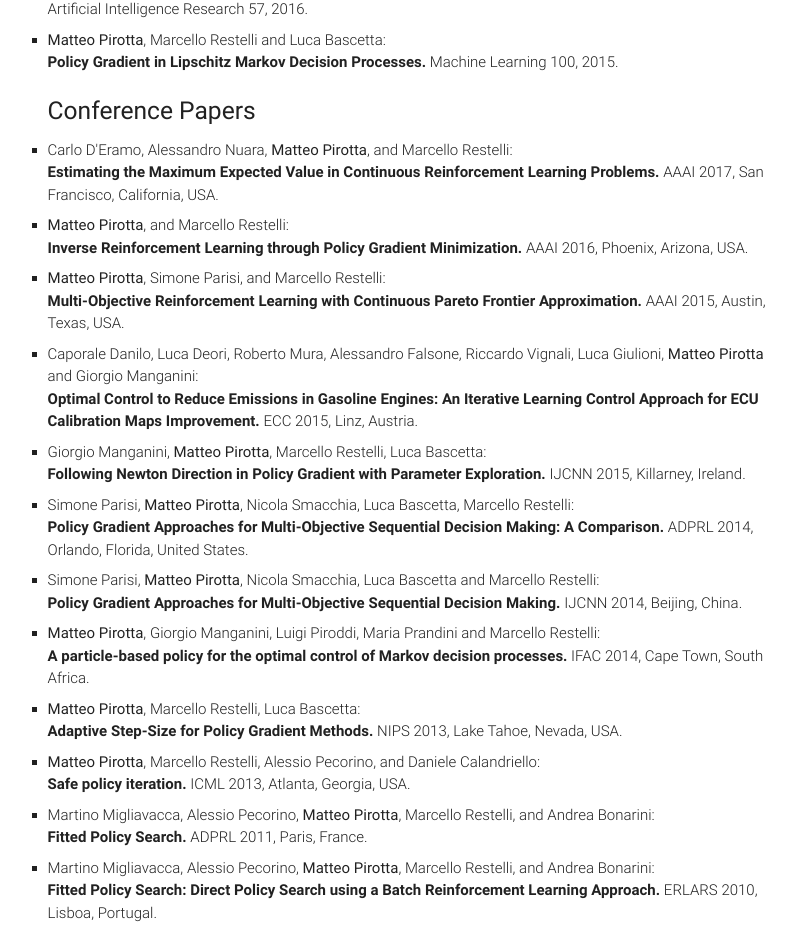
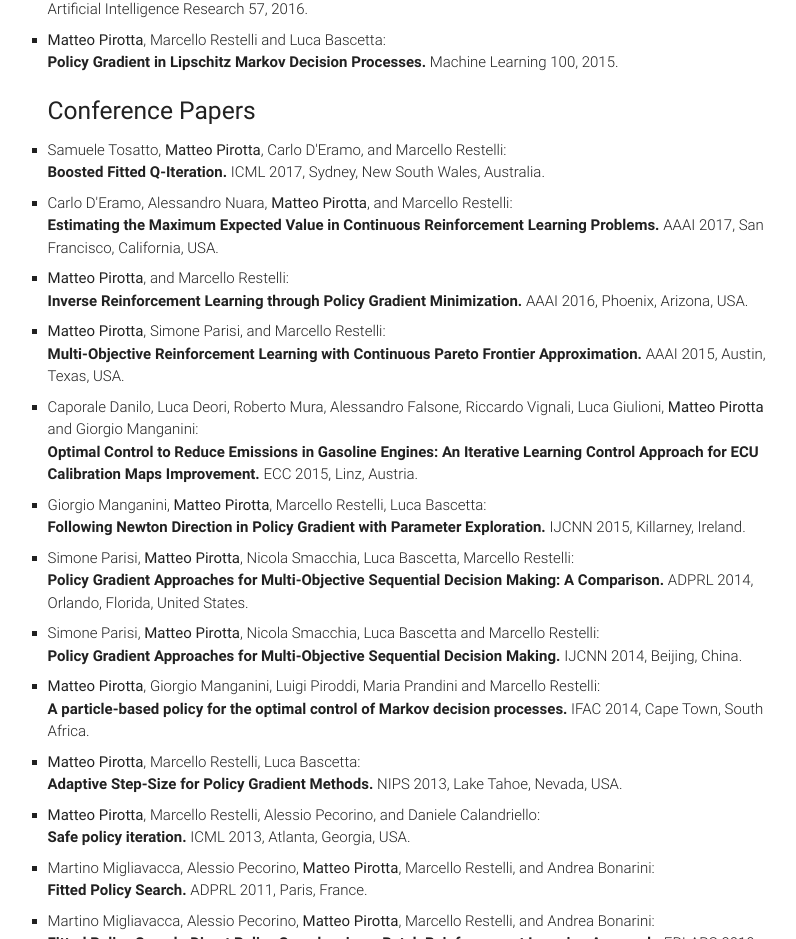
Before and after one commit to teopir/teopir.github.io, a plain HTML site: page index.html in a window 1280 px wide. Shown: the part 1255-2194 px from the top of the page, without its empty margins (221-1017 px from the left). Drawn offline with nearby package versions, Linux system fonts and the light colour scheme.

Commit message:
Added ICML paper (Boosted FQI)

```diff
--- a/index.html
+++ b/index.html
@@ -127,6 +127,11 @@
 					</ul>
 					<h5>Conference Papers</h5>
 					<ul class="pubs_ul">
+						<li>Samuele Tosatto, <span class="pubs_me">Matteo Pirotta</span>, Carlo D'Eramo, and Marcello Restelli:<br>
+							<span class="pubs_title">Boosted Fitted Q-Iteration.
+							</span>
+                            ICML 2017, Sydney, New South Wales, Australia.
+						</li>
 						<li>Carlo D'Eramo, Alessandro Nuara, <span class="pubs_me">Matteo Pirotta</span>, and Marcello Restelli:<br>
 							<span class="pubs_title">Estimating the Maximum Expected Value in Continuous Reinforcement Learning Problems.
 							</span>
```
